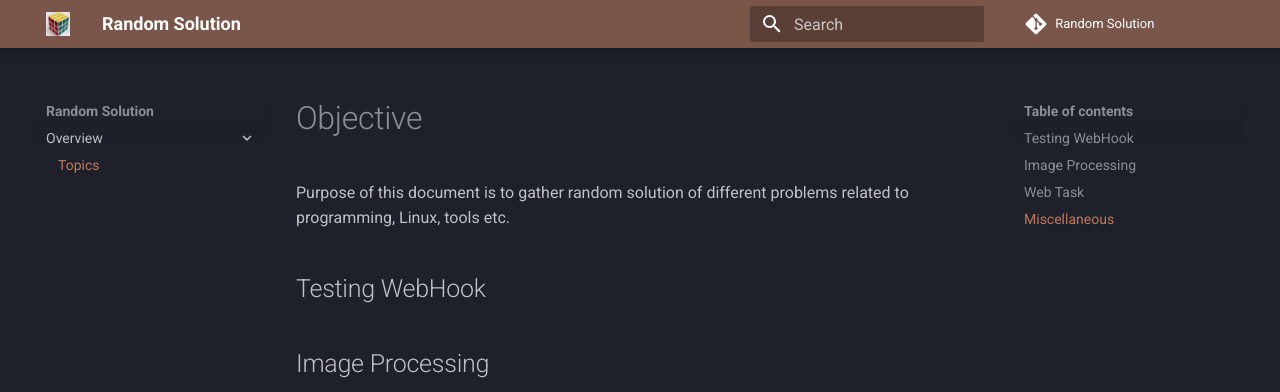
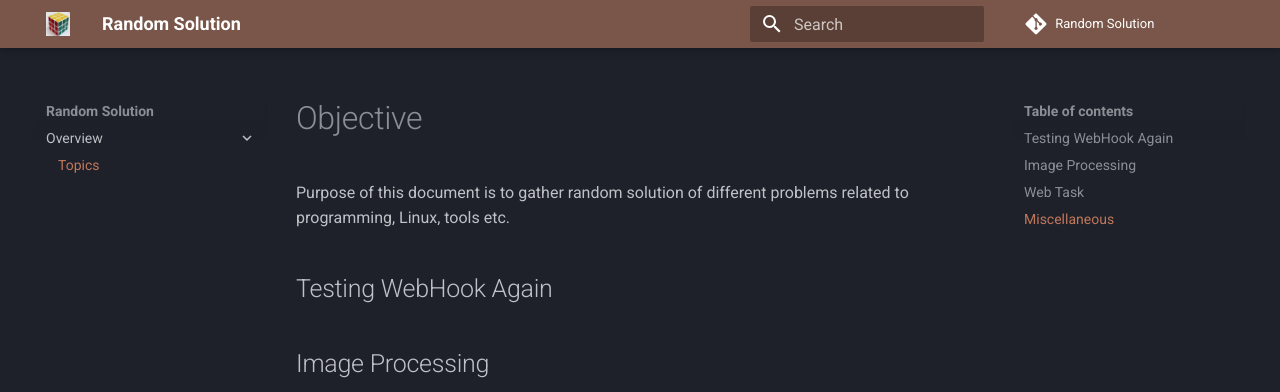
Before and after one commit to atifkarim/random_solution, an MkDocs documentation site: the page built from docs/index.md, in a window 1280 px wide. Shown: the top 392 px of the page. Built offline with MkDocs 1.6.1 and Material for MkDocs 9.7.7, drawn with Linux system fonts in a browser that asks for light colours; comment, search, counter and statistics services are not loaded.

Commit message:
again test

```diff
--- a/docs/index.md
+++ b/docs/index.md
@@ -3,7 +3,7 @@
 Purpose of this document is to gather random solution of different problems
 related to programming, Linux, tools etc.
 
-## Testing WebHook
+## Testing WebHook Again
 
 ## Image Processing
 
```
